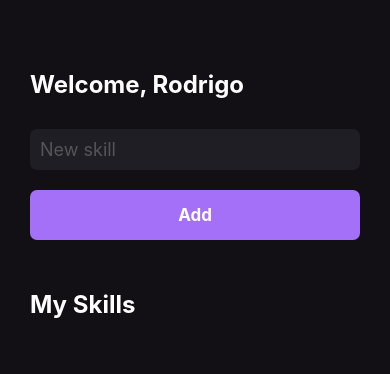
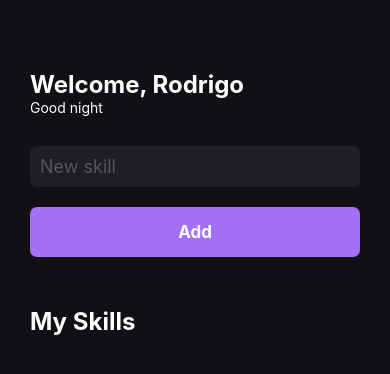
Before and after one commit to rocketseat-education/ignite-react-native-myskills, a React Native app: screen / in a window 390 px wide. Shown: the top 374 px of the page. Built offline with nearby package versions, Linux system fonts and the light colour scheme.

Commit message:
Continuando com Hooks useEffect

```diff
--- a/src/pages/Home.js
+++ b/src/pages/Home.js
@@ -1,4 +1,4 @@
-import React, { useState } from 'react';
+import React, { useState, useEffect } from 'react';
 import {
     View,
     Text,
@@ -14,16 +14,36 @@
 export function Home(){
   const [newSkill, setNewSkill] = useState('');
   const [mySkills, setMySkills] = useState([]);
+  const [gretting, setGretting] = useState('');
+
 
   function handleAddNewSkill(){
     setMySkills(oldState => [...oldState, newSkill]);
   }
 
 
+  useEffect(() => {
+      const currentHour = new Date().getHours();
+
+      if(currentHour < 12){
+          setGretting('Good morning');
+      }
+      else if(currentHour >= 12 && currentHour < 18){
+          setGretting('Good afternoon');
+      }else{
+          setGretting('Good night');
+      }
+
+  }, [])
+
   return (
       <View style={styles.container}>
         <Text style={styles.title}>
             Welcome, Rodrigo
+        </Text>
+
+        <Text style={styles.greetings}>
+            { gretting }
         </Text>
 
         <TextInput
@@ -72,4 +92,7 @@
         marginTop: 30,
         borderRadius: 7
     },
+    greetings: {
+        color: '#FFF'
+    }
 });
```
